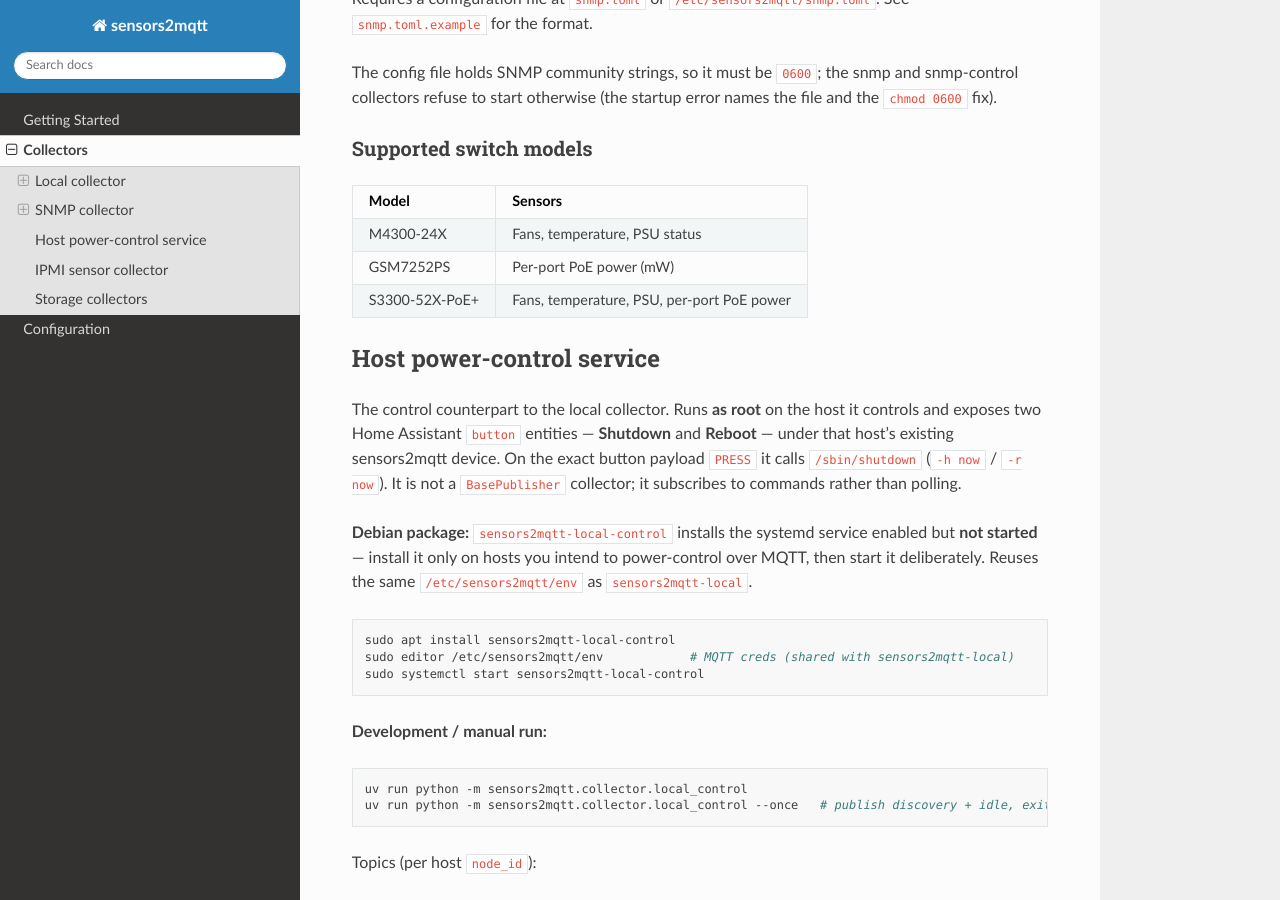
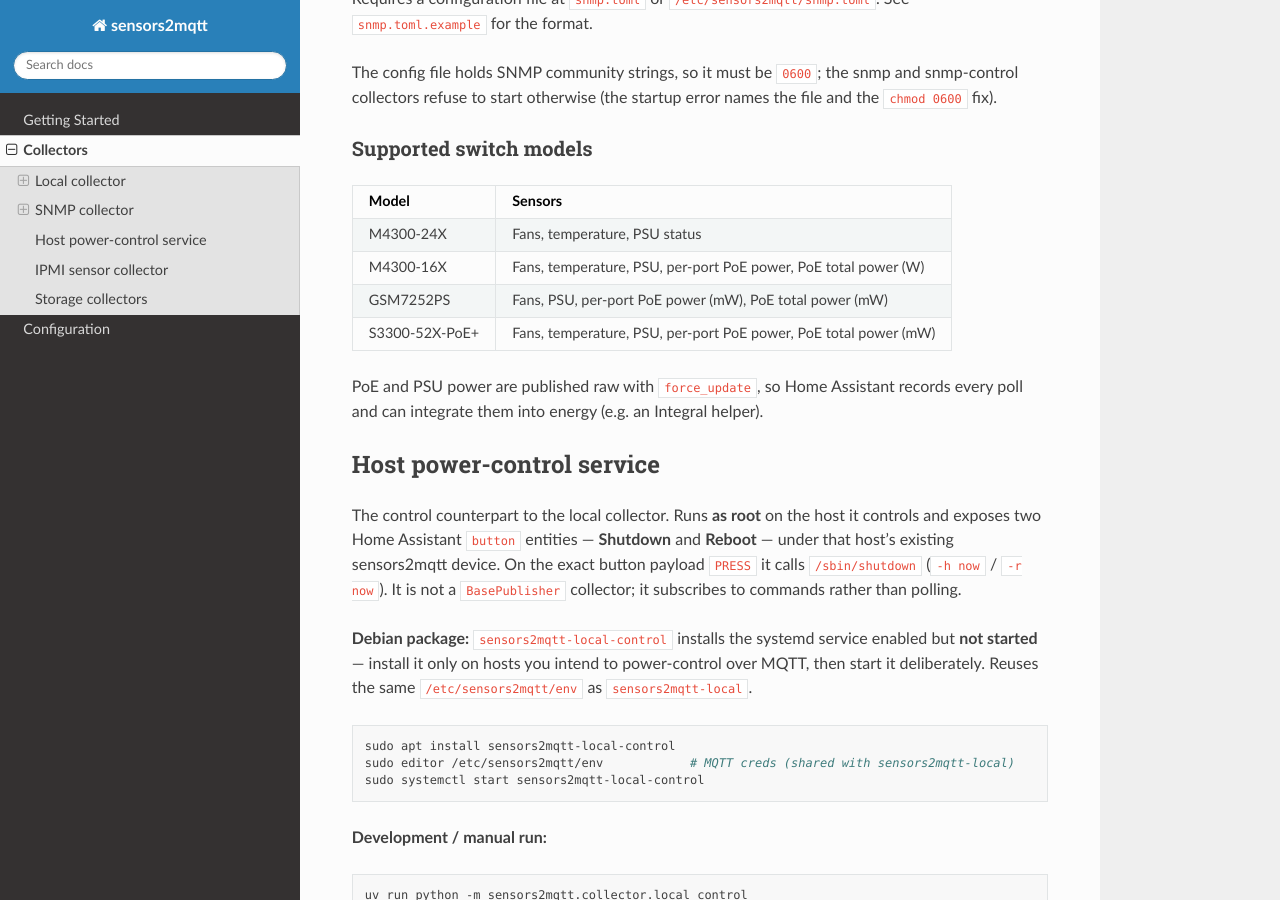
Before and after one commit to mithro/sensors2mqtt, a Sphinx documentation site: the page built from docs/collectors.md, in a window 1280 px wide and 900 px high, scrolled down 1408 px. Built offline with Sphinx 7.4.7 and the Read the Docs theme 3.1.0, drawn with Linux system fonts in a browser that asks for light colours.

Commit message:
docs: list PoE total power in the supported switch models
Co-Authored-By: Claude Opus 5.5 <noreply@anthropic.com>
Claude-Session: https://claude.ai/code/session_01AjtRkjYv7SwYuM7sZpWyBY

```diff
--- a/docs/collectors.md
+++ b/docs/collectors.md
@@ -69,8 +69,12 @@ file and the `chmod 0600` fix).
 | Model | Sensors |
 |-------|---------|
 | M4300-24X | Fans, temperature, PSU status |
-| GSM7252PS | Per-port PoE power (mW) |
-| S3300-52X-PoE+ | Fans, temperature, PSU, per-port PoE power |
+| M4300-16X | Fans, temperature, PSU, per-port PoE power, PoE total power (W) |
+| GSM7252PS | Fans, PSU, per-port PoE power (mW), PoE total power (mW) |
+| S3300-52X-PoE+ | Fans, temperature, PSU, per-port PoE power, PoE total power (mW) |
+
+PoE and PSU power are published raw with `force_update`, so Home Assistant
+records every poll and can integrate them into energy (e.g. an Integral helper).
 
 ## Host power-control service
 
```
Also changed, not shown: README.md (+1 -1 lines).
